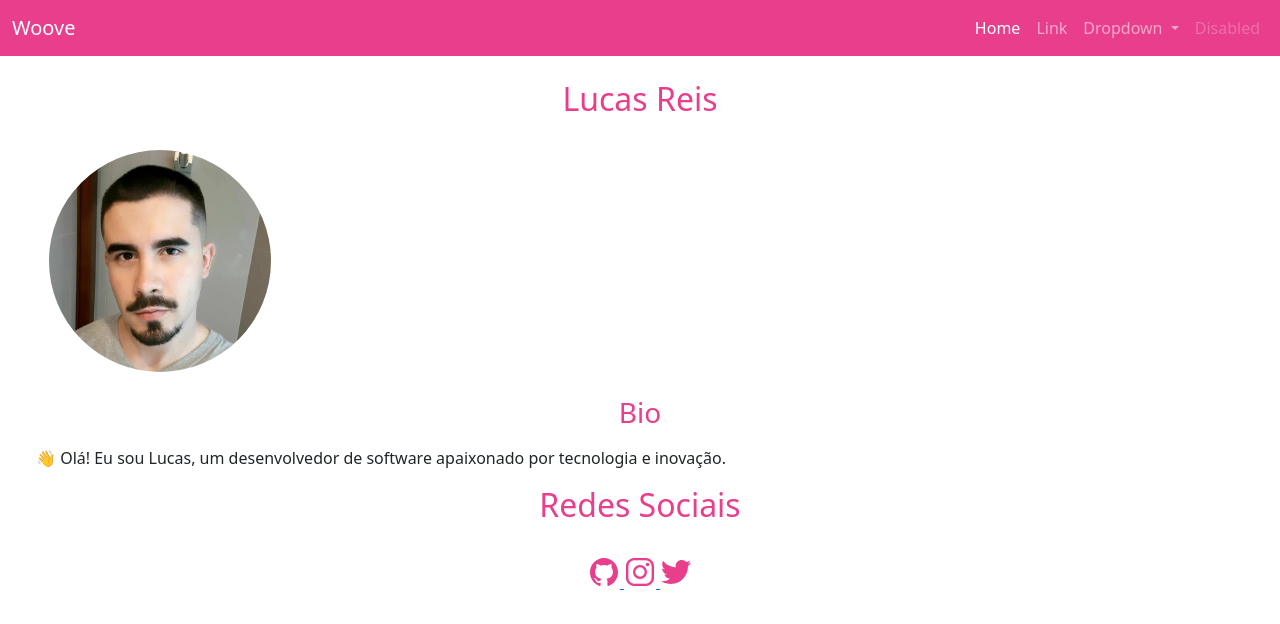
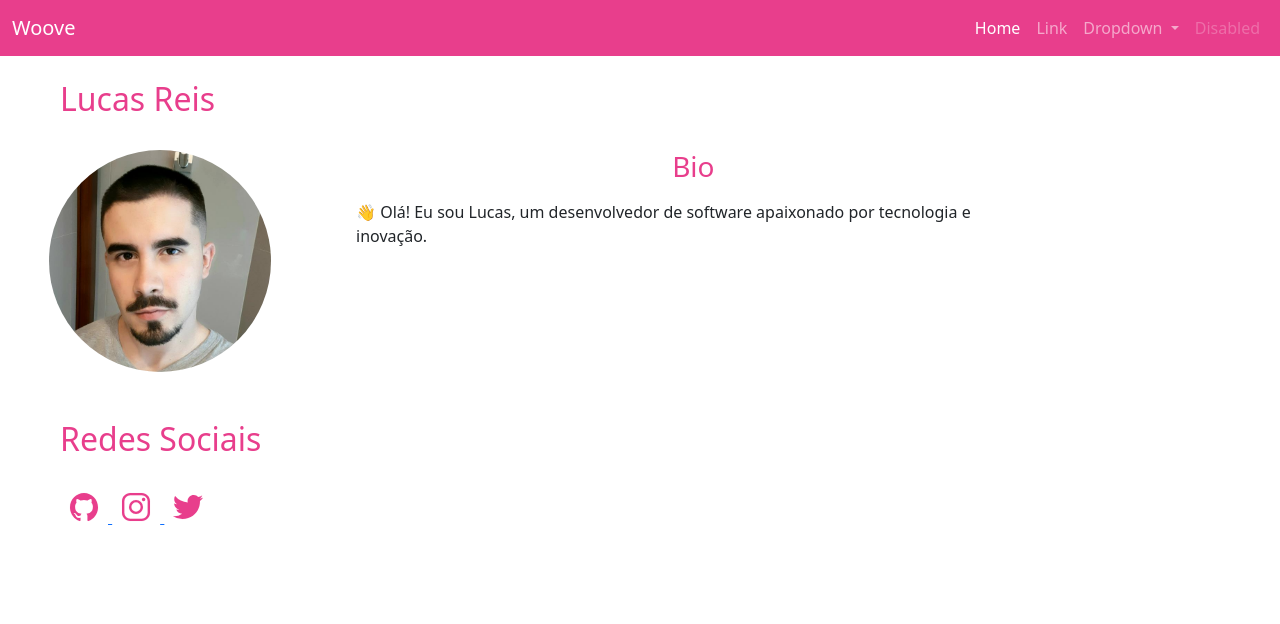
Before and after one commit to ICEI-PUC-Minas-PPLCC-TI/ppl-cc-ti1-2024-1-g-woove, a plain HTML site: page codigo/devPage.html in a window 1280 px wide. Drawn offline with nearby package versions, Linux system fonts and the light colour scheme.

Commit message:
Responsividade atualizada devPage

```diff
--- a/codigo/devPage.html
+++ b/codigo/devPage.html
@@ -43,16 +43,16 @@
     <div class="container-fluid">
         <div class="row">
             <div class="col-12">
-                <h2 id="devName"class="mt-4 wooveTitles text-center"> Lucas Reis</h2>
+                <h2 id="devName"class="mt-4 wooveTitles text-center text-sm-start ms-sm-5"> Lucas Reis</h2>
             </div>
 
         </div>
         <div class="row mt-4">
-            <div class="col-12 col-md-3 col-lg-3 text-center">
+            <div class="col-12 col-sm-5 col-md-3 col-lg-3 text-center">
                 <img src="./assets/images/sobreNosImages/lucasReisPhoto.png" alt="foto do Desenvolvedor" class="rounded-circle w-75">
             </div>
-            <div class="col-12">
-                <h3 class="wooveTitles text-center pt-4">
+            <div class="col-12 col-sm-7">
+                <h3 class="wooveTitles text-center pt-4 pt-sm-0">
                     Bio
                 </h3>
                 <p class="pt-2 px-4">
@@ -61,22 +61,22 @@
             </div>
         </div>
         <div class="row">
-            <div class="col">
-                <h2 class="wooveTitles text-center">
+            <div class="col mt-sm-5 ms-sm-5">
+                <h2 class="wooveTitles text-center text-sm-start">
                     Redes Sociais
                 </h2>
             </div>
         </div>
         <div class="row">
-            <div class="col text-center mt-4">
+            <div class="col text-center mt-4 text-sm-start ms-sm-5">
                 <a href="http://www.github.com/LucasReis26">
-                <ion-icon name="logo-github" class="wooveTitles" size="large"></ion-icon>
+                <ion-icon name="logo-github" class="wooveTitles px-2" size="large"></ion-icon>
                 </a>
                 <a href="http://www.instagram.com/lucasreis26_">
-                <ion-icon name="logo-instagram" size="large" class="wooveTitles"></ion-icon>
+                <ion-icon name="logo-instagram" size="large" class="wooveTitles px-2"></ion-icon>
                 </a>
                 <a href="http://www.x.com/lucasreis26_">
-                <ion-icon name="logo-twitter" size="large" class="wooveTitles"></ion-icon>
+                <ion-icon name="logo-twitter" size="large" class="wooveTitles px-2"></ion-icon>
                 </a>
             </div>
         </div>
```
